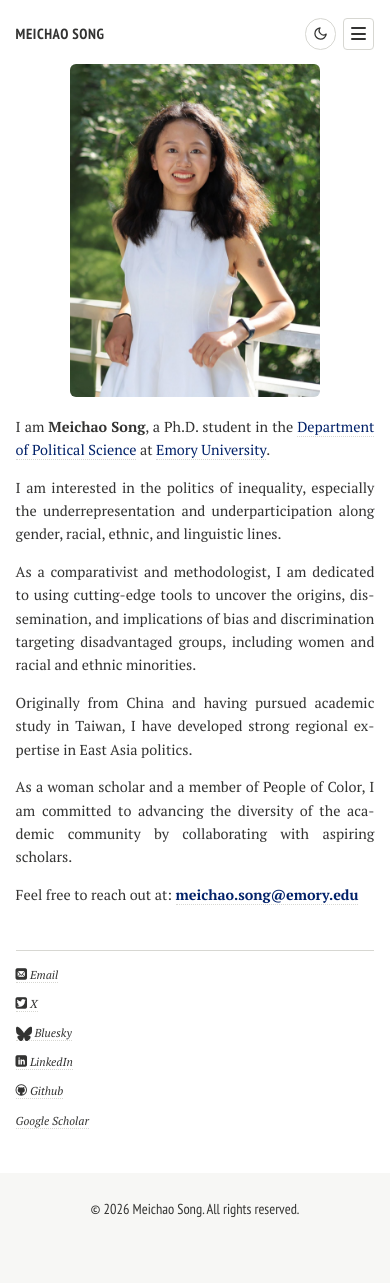
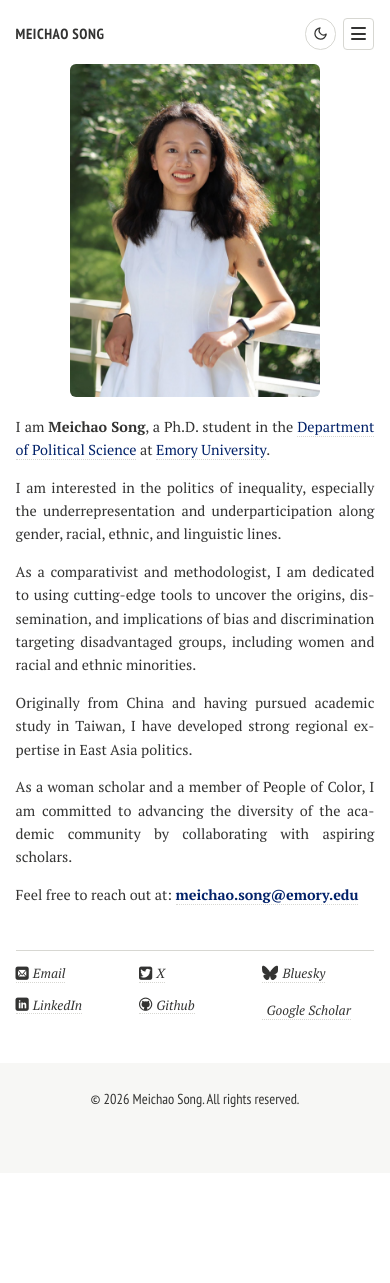
Before and after one commit to MeichaoPoliSci/MeichaoCV202606, a Jekyll site: the page built from index.md, in a window 390 px wide. Built offline with Jekyll 4.4.1, drawn with Linux system fonts in a browser that asks for light colours; nearby versions of some CDN libraries; comment, search, counter and statistics services are not loaded; a style sheet for code colours, icons or effects is not loaded; after the commit the page ends 1173 px from its top, so only the background shows below that.

Commit message:
Arrange mobile social links in grid

```diff
--- a/assets/css/theme-toggle.css
+++ b/assets/css/theme-toggle.css
@@ -526,7 +526,10 @@ html[data-theme="dark"] .footer-wrap {
   }
 
   .article-author-bottom {
-    display: block;
+    display: grid;
+    grid-template-columns: repeat(3, minmax(0, 1fr));
+    column-gap: 0.8rem;
+    row-gap: 0.7rem;
     clear: both;
     width: 92%;
     margin: 1.75rem 4% 2rem;
@@ -535,7 +538,7 @@ html[data-theme="dark"] .footer-wrap {
   }
 
   .article-author-bottom p {
-    margin: 0 0 0.7rem;
+    margin: 0;
     text-indent: 0;
   }
 
@@ -544,7 +547,13 @@ html[data-theme="dark"] .footer-wrap {
   .article-author-bottom a:focus,
   .article-author-bottom a:hover,
   .article-author-bottom a:active {
+    display: inline-flex;
+    align-items: center;
+    gap: 0.28rem;
+    max-width: 100%;
     color: var(--theme-text);
+    font-size: 0.92rem;
+    line-height: 1.25;
   }
 
   .bio-text {
```
